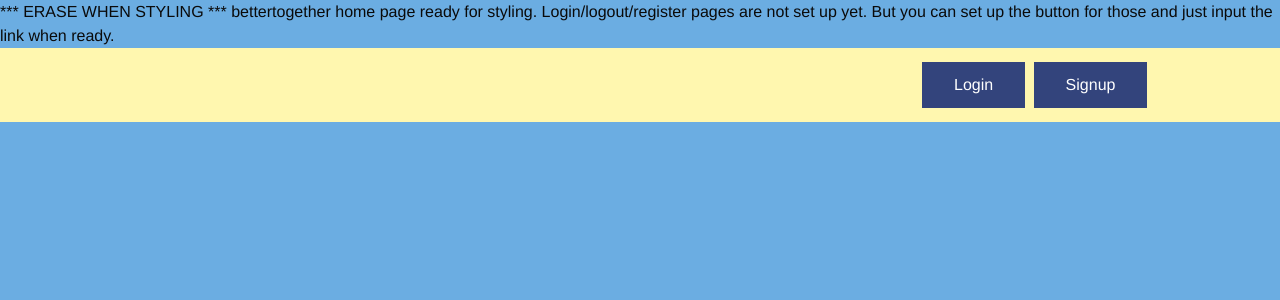
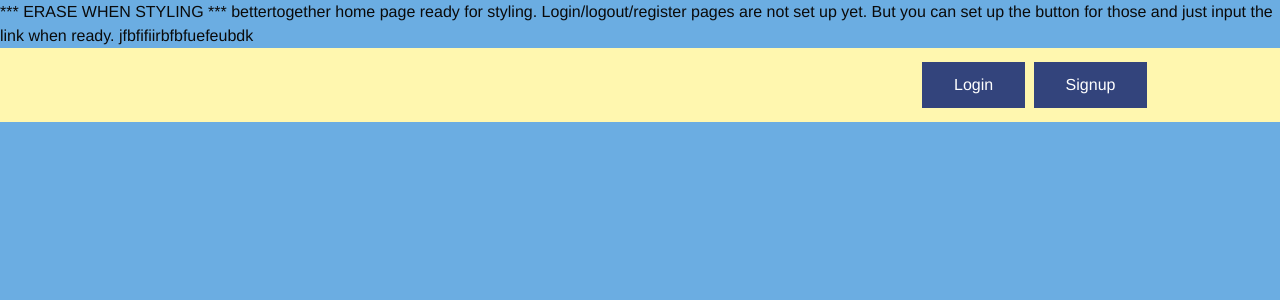
Before and after one commit to lrondenet/bettertogether, a Django app: page / in a window 1280 px wide. Shown: the top 300 px of the page. Run offline with Django 3.2, Linux system fonts and the light colour scheme; some libraries are stand-ins or nearby versions.

Commit message:
Week1 changes

```diff
--- a/mysite/myapp/templates/index.html
+++ b/mysite/myapp/templates/index.html
@@ -5,6 +5,7 @@
 bettertogether home page ready for styling.
 Login/logout/register pages are not set up yet.
 But you can set up the button for those and just input the link when ready.
+jfbfifiirbfbfuefeubdk
 <div class="navbar">
         <a href="#" class="button">Login</a>
         <a href="#" class="button">Signup</a>
```
